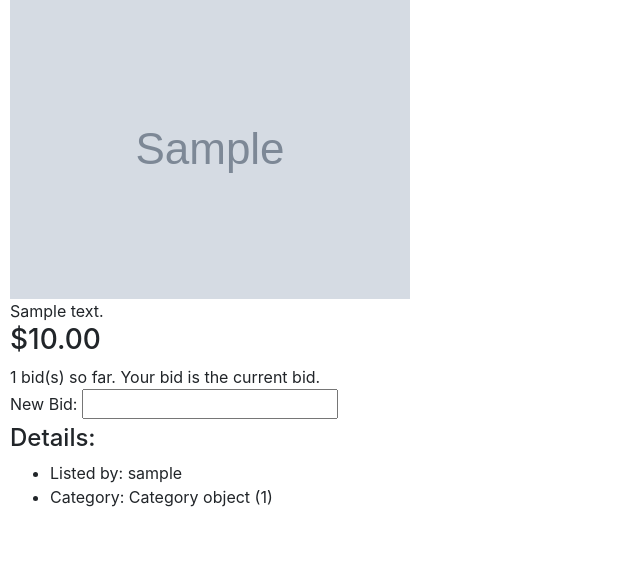
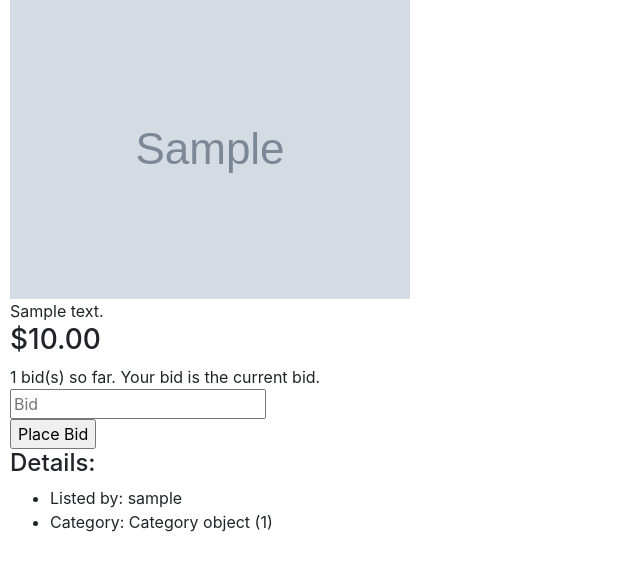
Before and after one commit to SisyphusRex/CS50W, a Django app: page /listings/1 in a window 1280 px wide. Shown: the part 210-781 px from the top of the page, without its empty margins (0-640 px from the left). Run offline with Django 5.2, Linux system fonts and the light colour scheme; a user stored in the database is signed in; tables that the repository leaves empty hold one stand-in row (values such as "Sample post"); grey boxes marked "Sample" are stand-in pictures; some libraries are stand-ins or nearby versions.

Commit message:
add bid placing functionality to listing page

```diff
--- a/week4/project2/commerce/auctions/templates/auctions/listing.html
+++ b/week4/project2/commerce/auctions/templates/auctions/listing.html
@@ -26,6 +26,7 @@
     <form method="POST">
       {% csrf_token %}
       {{ bid_form }}
+      <input type="submit" value="Place Bid">
     </form>
 
 
--- a/week4/project2/commerce/auctions/views.py
+++ b/week4/project2/commerce/auctions/views.py
@@ -6,6 +6,8 @@
 from django.core.exceptions import ObjectDoesNotExist, MultipleObjectsReturned
 from django import forms
 
+from decimal import Decimal
+
 from .models import User, Listing, Bid, Comment, Category
 
 
@@ -13,7 +15,8 @@
     bid = forms.DecimalField(
         max_digits=10,
         decimal_places=2,
-        label="New Bid",
+        widget=forms.TextInput(attrs={"placeholder": "Bid"}),
+        label="",
     )
 
 
@@ -112,6 +115,33 @@
                 },
             )
 
+        if bid_amount > current_bid.amount:
+            Decimal(bid_amount)
+            new_bid = Bid(
+                user=request.user,
+                listing=this_listing,
+                amount=bid_amount,
+                is_current=True,
+            )
+            new_bid.save()
+            current_bid.is_current = False
+            current_bid.save()
+
+            return HttpResponseRedirect(reverse("listing", args=(listing_id,)))
+
+        else:
+            return render(
+                request,
+                "auctions/listing.html",
+                {
+                    "listing": this_listing,
+                    "bids": bids,
+                    "current_bid": current_bid,
+                    "number_of_bids": number_of_bids,
+                    "bid_form": BidForm(),
+                },
+            )
+
     return render(
         request,
         "auctions/listing.html",
```
